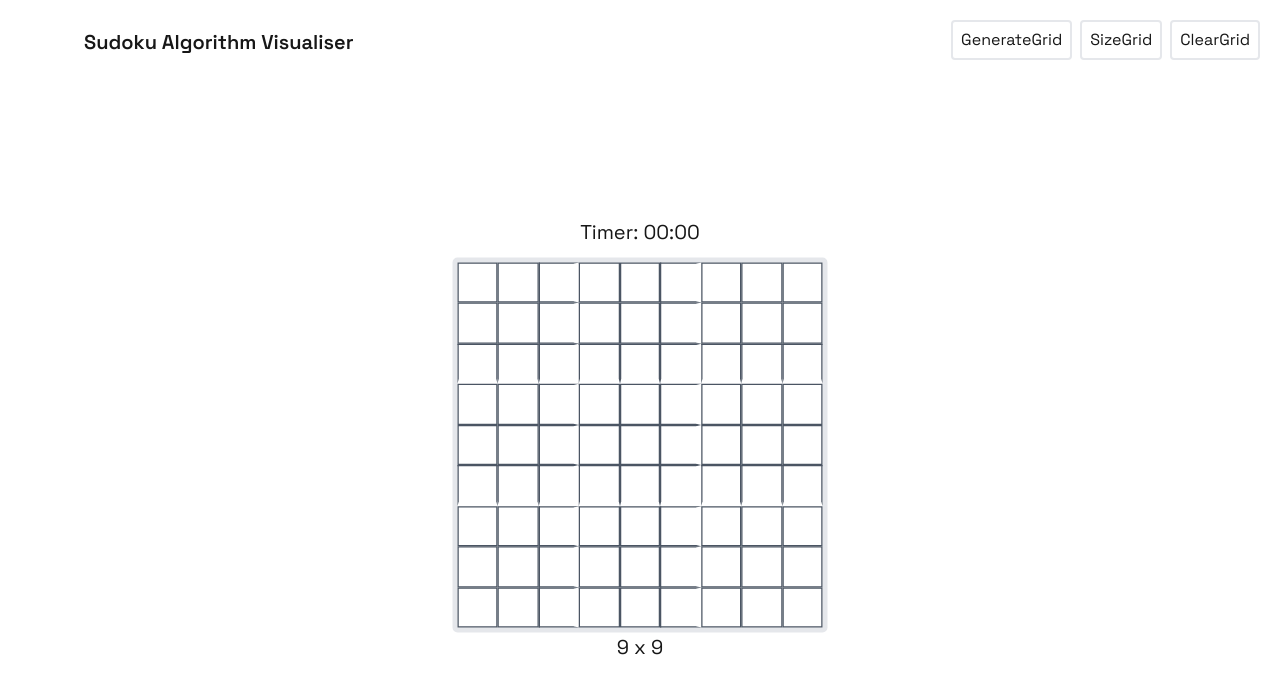
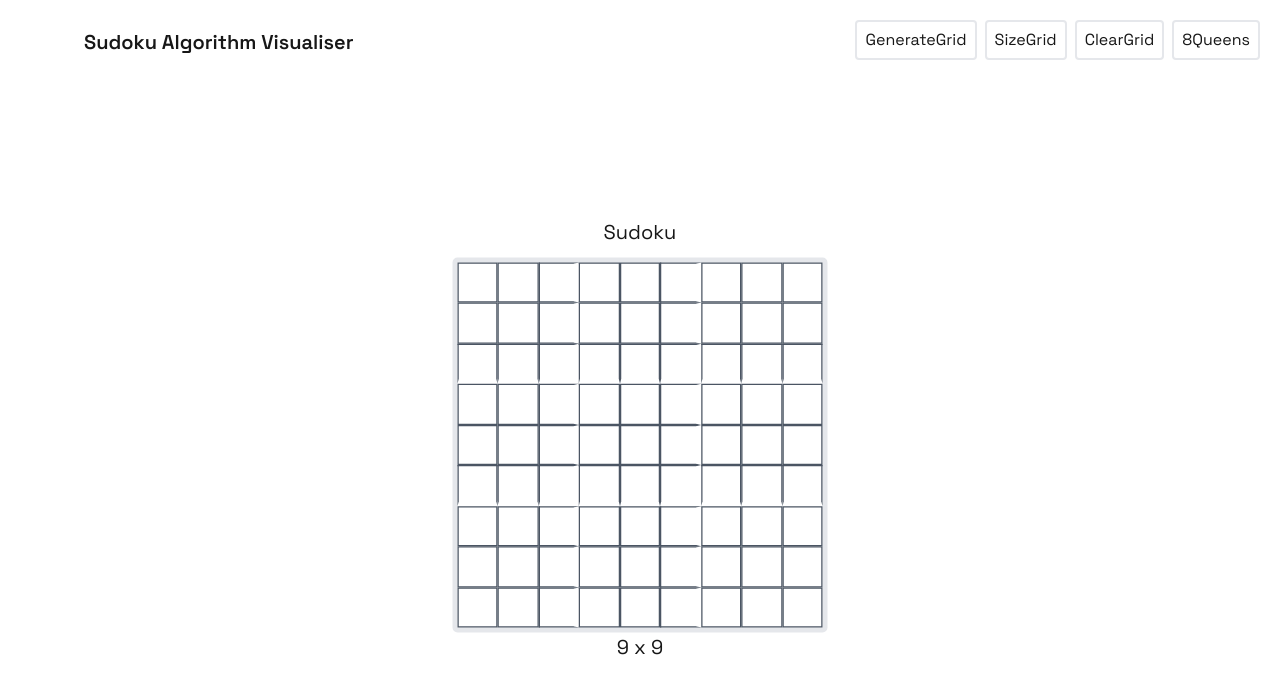
Before and after one commit to EthanEES/Sudoku-Algorithm-Visualiser, a Next.js app in the folder product/sudoku-algorithm-visualiser/: page / in a window 1280 px wide. Shown: the top 694 px of the page. Built offline with nearby package versions, Linux system fonts and the light colour scheme; a web font is replaced by a local one.

Commit message:
feat: Added a button to navigate to back to 8 queens page from sudoku

```diff
--- a/product/sudoku-algorithm-visualiser/src/app/page.js
+++ b/product/sudoku-algorithm-visualiser/src/app/page.js
@@ -49,16 +49,18 @@ export default function Page() {
                     <div className="flex pl-10">
                         <button onClick={generateGrid} className="border-2 rounded p-2 mr-2 hover:bg-[#313c50]">GenerateGrid</button>
                         <button onClick={sizeGrid} className="border-2 rounded p-2 mr-2 hover:bg-[#313c50]">SizeGrid</button>
-                        <button onClick={clearGrid} className="border-2 rounded p-2 hover:bg-[#313c50]">ClearGrid</button>
+                        <button onClick={clearGrid} className="border-2 rounded p-2 mr-2 hover:bg-[#313c50]">ClearGrid</button>
+                        <button onClick={() => window.location.href = '/8Queens'} className="border-2 rounded p-2 hover:bg-[#313c50]">8Queens</button>
+
 
                     </div>
                     </div>
             </header>
             <div id="GridDiv" className=" scale-125 flex flex-col fixed justify-center items-center w-[30%] h-full ml-[35vw] mt-10 ">
-                <div className="font-5xl mb-2">Timer: 00:00</div>
+            <div className="font-5xl mb-2">Sudoku</div>
                 <SudokuGrid rows={gridSize} cols={gridSize}/>
+                {/* <div className="font-5xl mb-2">Timer: 00:00</div>*/}
                 {gridSize} x {gridSize}
-
 
             </div>
 
```
